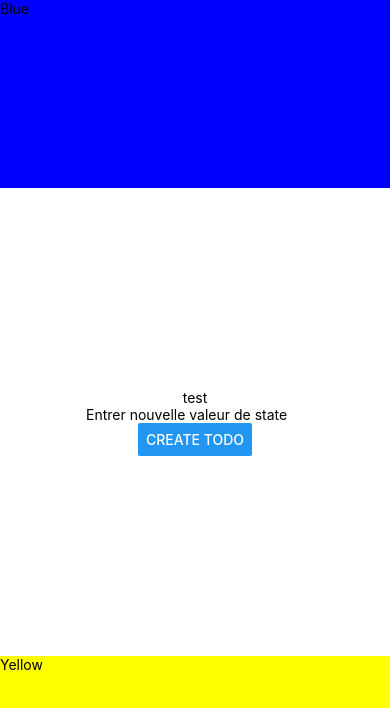
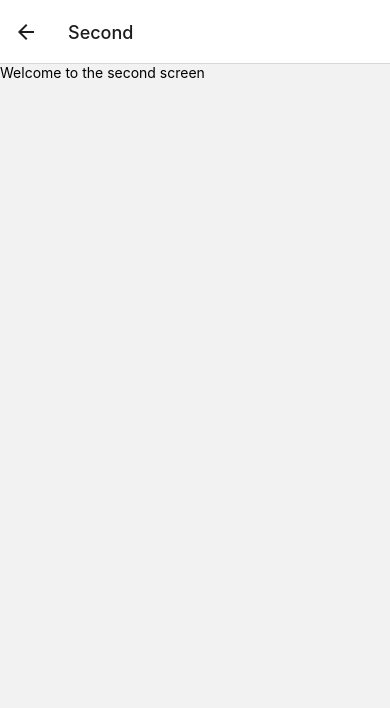
Before and after one commit to bendahmanem/ISITECH-B2-2022-2023-RN, a React Native app in the folder b2-rn/: screen /Second in a window 390 px wide. Shown: the top 708 px of the page. Built offline with nearby package versions, Linux system fonts and the light colour scheme.

Commit message:
feat: navigation

```diff
--- a/b2-rn/App.js
+++ b/b2-rn/App.js
@@ -1,63 +1,19 @@
-import { useState } from 'react';
-import { StatusBar } from 'expo-status-bar';
-import { StyleSheet, Text, View, TextInput, Button } from 'react-native';
+import { NavigationContainer } from '@react-navigation/native';
+import { createNativeStackNavigator } from '@react-navigation/native-stack';
+import HomeView from './views/HomeView'
+import SecondView from './views/SecondView';
+// Navigation stack setup
+const Stack = createNativeStackNavigator();
+
 
 export default function App() {
-  const [enteredTodo, setEnteredTodo] = useState('test')
-
-  const changeTextHandler = (pEnteredTodo) => {
-    setEnteredTodo(pEnteredTodo)
-  }
-
-  const changeTodoHandler = () => {
-    console.log(enteredTodo)
-  }
 
   return (
-    <View style={styles.containerFlex}>
-      <View style={styles.blueFlexItem}>
-      <Text>Blue</Text>
-      </View>
-      <View style={styles.greenFlexItem}>
-      <Text>{enteredTodo}</Text>
-      <TextInput
-        placeholder='Entrer nouvelle valeur de state'
-        onChangeText={changeTextHandler}
-       />
-       <Button
-        onPress={changeTodoHandler}
-        title='Create todo' />
-      </View>
-      <View style={styles.yellowFlexItem} >
-      <Text>Yellow</Text>
-      </View>
-
-      <StatusBar style="auto" />
-    </View>
+    <NavigationContainer>
+        <Stack.Navigator>
+          <Stack.Screen name='Accueil' component={HomeView} options={{title: 'Accueil'}} />
+          <Stack.Screen name='Second' component={SecondView} options={{title: 'Second'}}/>
+        </Stack.Navigator>
+    </NavigationContainer>
   );
 }
-
-const styles = StyleSheet.create({
-  container: {
-    flex: 1,
-    backgroundColor: 'red',
-    alignItems: 'center',
-    justifyContent: 'center',
-  },
-  containerFlex: {
-    flex: 1,
-  },
-  blueFlexItem : {
-    flex: 2,
-    backgroundColor: 'blue'
-  },
-  greenFlexItem : {
-    flex: 5,
-    justifyContent: 'center',
-    alignItems: 'center'
-  },
-  yellowFlexItem : {
-    flex: 2,
-    backgroundColor: 'yellow'
-  },
-});
--- /dev/null
+++ b/b2-rn/views/HomeView.js
@@ -0,0 +1,66 @@
+import { StatusBar } from "expo-status-bar"
+import { useState } from "react"
+import { Button, StyleSheet, Text, TextInput, View } from "react-native"
+
+const HomeView = () => {
+    const [enteredTodo, setEnteredTodo] = useState('test')
+
+    const changeTextHandler = (pEnteredTodo) => {
+        setEnteredTodo(pEnteredTodo)
+    }
+
+    const changeTodoHandler = () => {
+        console.log(enteredTodo)
+    }
+
+    return (
+        <View style={styles.containerFlex}>
+            <View style={styles.blueFlexItem}>
+                <Text>Blue</Text>
+            </View>
+            <View style={styles.greenFlexItem}>
+                <Text>{enteredTodo}</Text>
+                <TextInput
+                    placeholder='Entrer nouvelle valeur de state'
+                    onChangeText={changeTextHandler}
+                />
+                <Button
+                    onPress={changeTodoHandler}
+                    title='Create todo' />
+            </View>
+            <View style={styles.yellowFlexItem} >
+                <Text>Yellow</Text>
+            </View>
+
+            <StatusBar style="auto" />
+        </View>
+    )
+}
+
+export default HomeView
+
+
+const styles = StyleSheet.create({
+    container: {
+      flex: 1,
+      backgroundColor: 'red',
+      alignItems: 'center',
+      justifyContent: 'center',
+    },
+    containerFlex: {
+      flex: 1,
+    },
+    blueFlexItem: {
+      flex: 2,
+      backgroundColor: 'blue'
+    },
+    greenFlexItem: {
+      flex: 5,
+      justifyContent: 'center',
+      alignItems: 'center'
+    },
+    yellowFlexItem: {
+      flex: 2,
+      backgroundColor: 'yellow'
+    },
+  });
--- /dev/null
+++ b/b2-rn/views/SecondView.js
@@ -0,0 +1,11 @@
+import { View, Text } from "react-native"
+
+function SecondView() {
+  return (
+    <View>
+        <Text>Welcome to the second screen</Text>
+    </View>
+  )
+}
+
+export default SecondView
```
Also changed, not shown: b2-rn/views/Second.js (deleted, +0 -11 lines).
